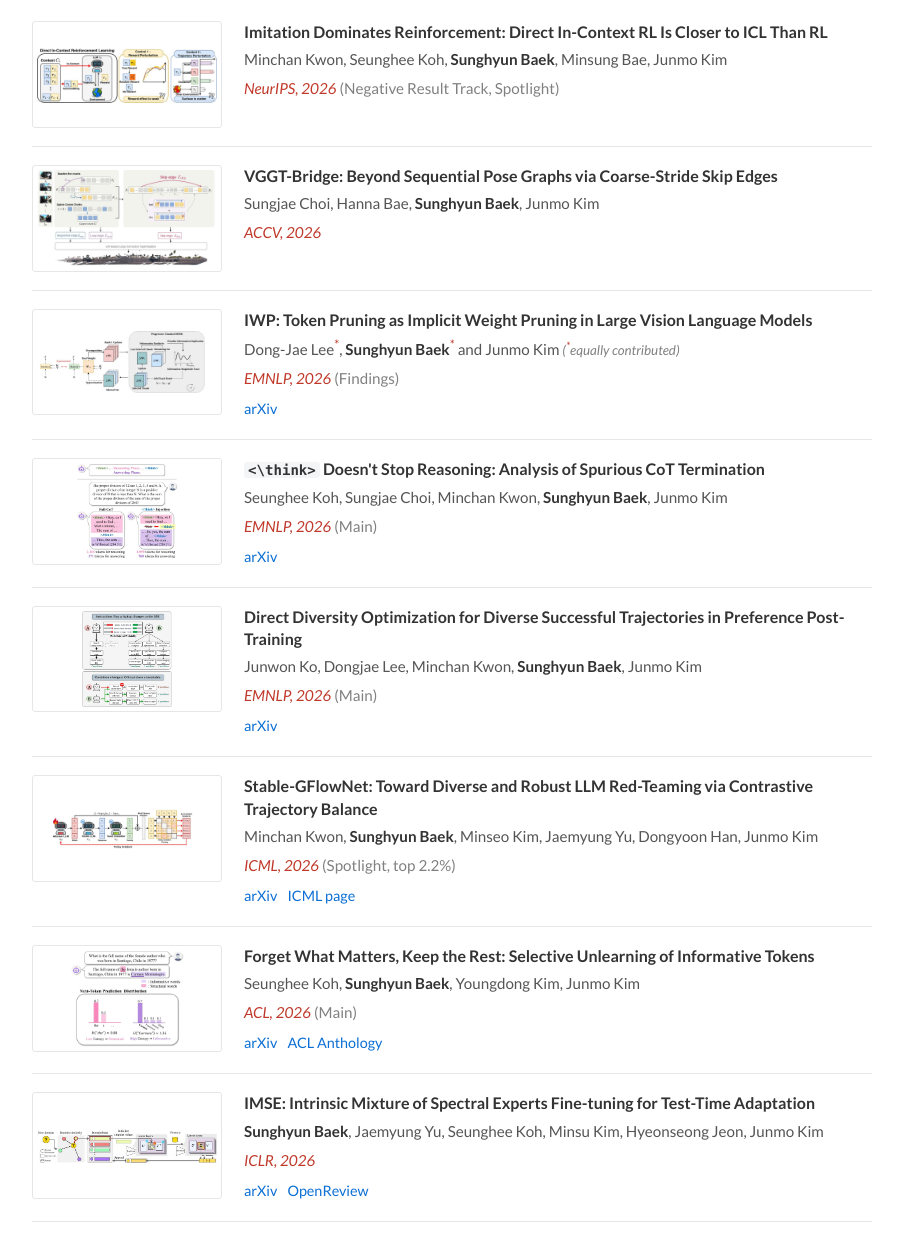
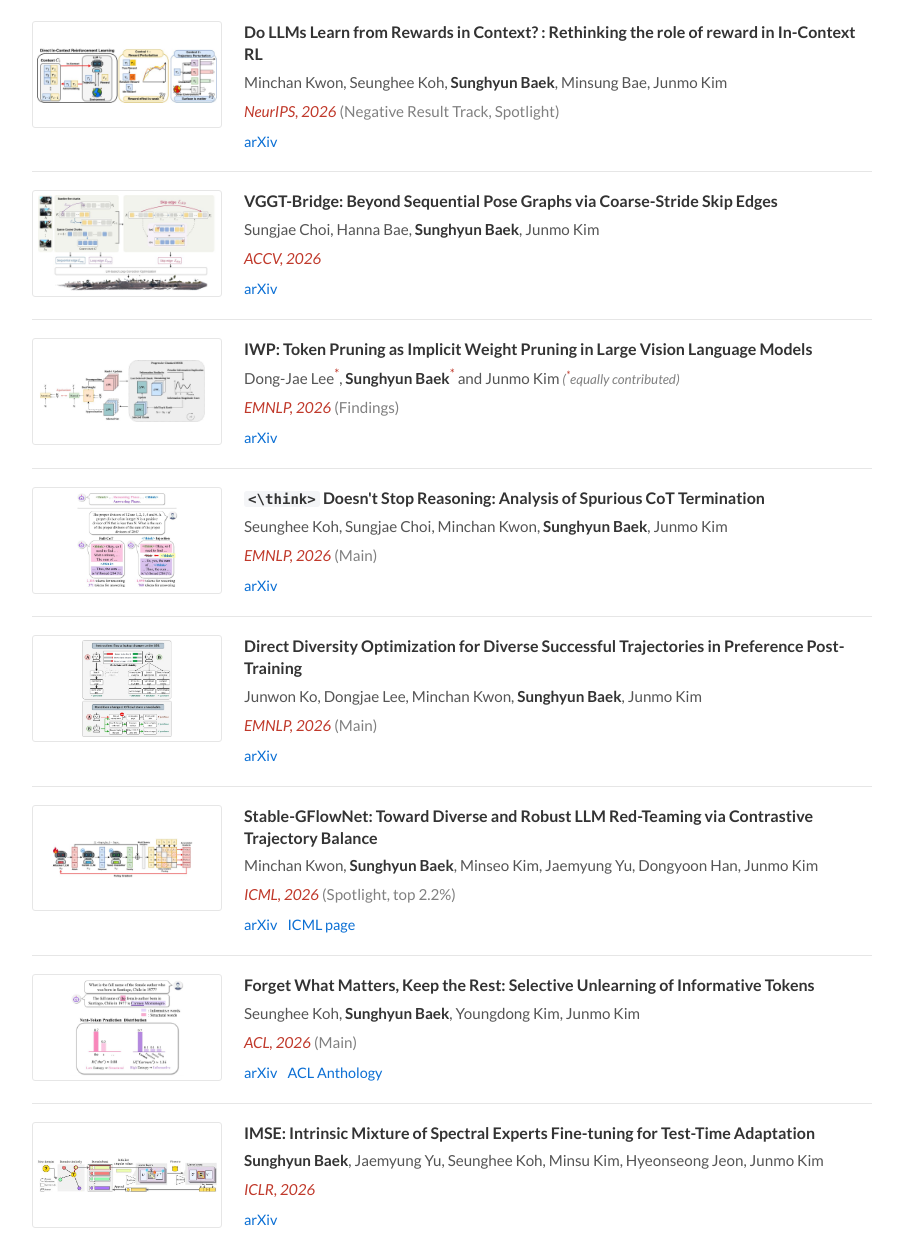
Before and after one commit to baek85/baek85.github.io, a plain HTML site: page index.html in a window 1280 px wide. Shown: the part 1137-2374 px from the top of the page, without its empty margins (188-1091 px from the left). Drawn offline with Linux system fonts and the light colour scheme.

Commit message:
Update index.html

```diff
--- a/index.html
+++ b/index.html
@@ -368,11 +368,12 @@
     <ul class="pubs plain">
 
       <li>
-        <div class="teaser"><img src="images/imitation-dominates-reinforcement.jpg" alt="Imitation Dominates Reinforcement teaser figure"></div>
+        <div class="teaser"><img src="images/imitation-dominates-reinforcement.jpg" alt="Do LLMs Learn from Rewards in Context? teaser figure"></div>
         <div>
-          <p class="pub-title">Imitation Dominates Reinforcement: Direct In-Context RL Is Closer to ICL Than RL</p>
+          <p class="pub-title">Do LLMs Learn from Rewards in Context? : Rethinking the role of reward in In-Context RL</p>
           <p class="pub-authors">Minchan Kwon, Seunghee Koh, <span class="me">Sunghyun Baek</span>, Minsung Bae, Junmo Kim</p>
           <p class="pub-venue">NeurIPS, 2026 <span class="tag">(Negative Result Track, Spotlight)</span></p>
+          <p class="pub-links"><a href="https://arxiv.org/html/2610.11152">arXiv</a></p>
         </div>
       </li>
 
@@ -382,6 +383,7 @@
           <p class="pub-title">VGGT-Bridge: Beyond Sequential Pose Graphs via Coarse-Stride Skip Edges</p>
           <p class="pub-authors">Sungjae Choi, Hanna Bae, <span class="me">Sunghyun Baek</span>, Junmo Kim</p>
           <p class="pub-venue">ACCV, 2026</p>
+          <p class="pub-links"><a href="https://arxiv.org/abs/2610.06594">arXiv</a></p>
         </div>
       </li>
 
@@ -441,7 +443,7 @@
           <p class="pub-title">IMSE: Intrinsic Mixture of Spectral Experts Fine-tuning for Test-Time Adaptation</p>
           <p class="pub-authors"><span class="me">Sunghyun Baek</span>, Jaemyung Yu, Seunghee Koh, Minsu Kim, Hyeonseong Jeon, Junmo Kim</p>
           <p class="pub-venue">ICLR, 2026</p>
-          <p class="pub-links"><a href="https://arxiv.org/abs/2603.07926">arXiv</a><a href="https://openreview.net/forum?id=eZO38vANPM">OpenReview</a></p>
+          <p class="pub-links"><a href="https://arxiv.org/abs/2603.07926">arXiv</a><!-- <a href="https://openreview.net/forum?id=eZO38vANPM">OpenReview</a> --></p>
         </div>
       </li>
 
@@ -497,6 +499,7 @@
           <p class="pub-title">Info3R: Information Adaptive Test-Time Update in 3D Reconstruction</p>
           <p class="pub-authors"><span class="me">Sunghyun Baek</span>, Hanna Bae, Minchan Kwon, Junmo Kim</p>
           <p class="pub-venue">Under review</p>
+          <p class="pub-links"><a href="https://arxiv.org/abs/2609.21938">arXiv</a></p>
         </div>
       </li>
 
```
